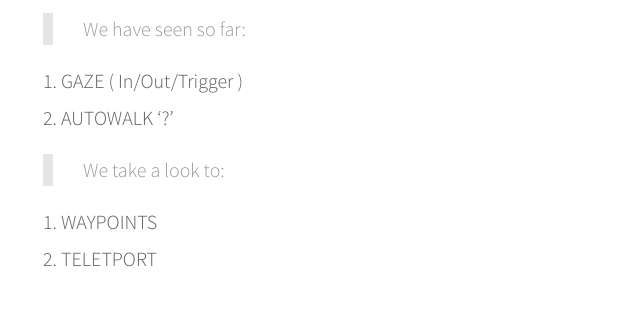
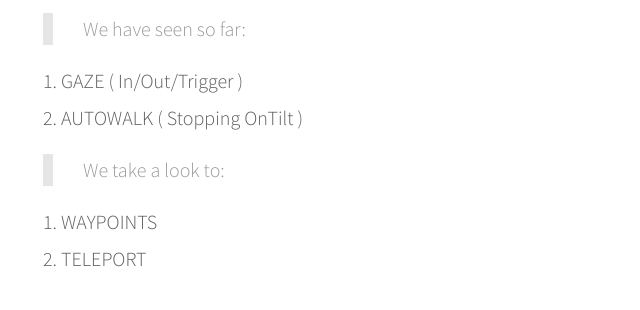
Before and after one commit to bernatferragut/FutureWeb-blog, a Jekyll site: the page built from _posts/24-11-16-VR-Interaction-Part5.md, in a window 1280 px wide. Shown: the part 308-618 px from the top of the page, without its empty margins (237-877 px from the left). Built offline with Jekyll 4.4.1, drawn with Linux system fonts in a browser that asks for light colours; nearby versions of some CDN libraries; comment, search, counter and statistics services are not loaded.

Commit message:
Update 24-11-16-VR-Interaction-Part5.md
Teleport

```diff
--- a/_posts/24-11-16-VR-Interaction-Part5.md
+++ b/_posts/24-11-16-VR-Interaction-Part5.md
@@ -13,12 +13,12 @@ share: true
 > We have seen so far:
 
 1. GAZE ( In/Out/Trigger )
-2. AUTOWALK ‘?’
+2. AUTOWALK ( Stopping OnTilt )
 
 > We take a look to:
 
 3. WAYPOINTS
-4. TELETPORT
+4. TELEPORT
 
 ### WAYPOINTS
 
```
